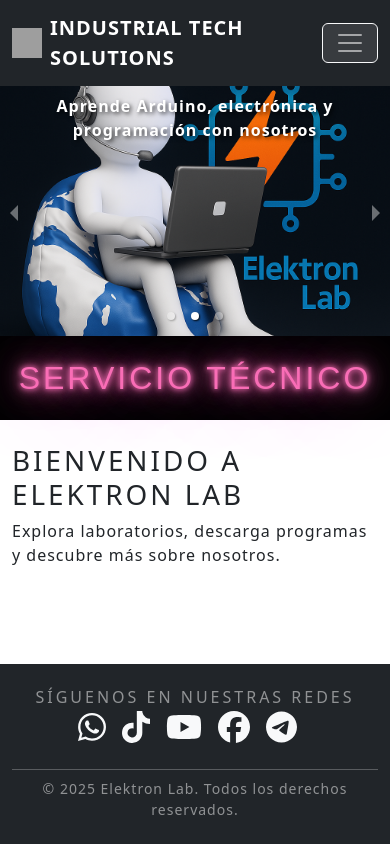
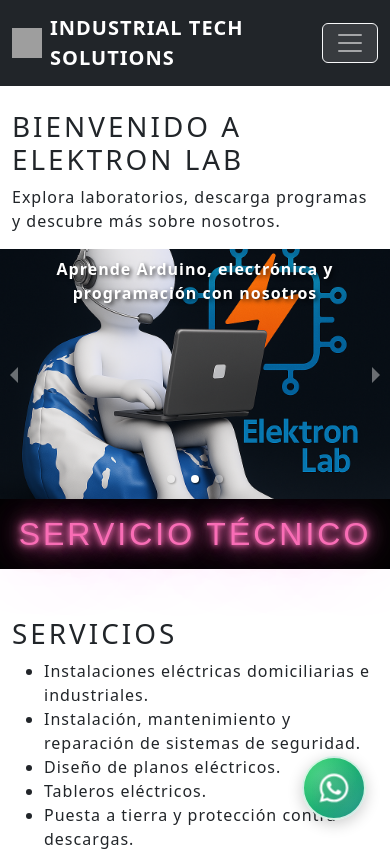
Before and after one commit to ElektronTools/elektronlab, a Next.js app: page / in a window 390 px wide. Before the commit the page ends 844 px from the top, so only its background shows below. Built offline with nearby package versions, Linux system fonts and the light colour scheme; grey boxes are pictures that could not be loaded.

Commit message:
NeonSingn1

```diff
--- a/components/Footer.js
+++ b/components/Footer.js
@@ -34,7 +34,7 @@
                   <FontAwesomeIcon icon={faTiktok} size="2x" />
                 </a>
               </li>
-              <li className="me-3">
+{/*               <li className="me-3">a
                 <a
                   href="https://www.youtube.com/@ElektronTools123"
                   className={`text-light ${styles.socialIcon}`}
@@ -44,7 +44,7 @@
                 >
                   <FontAwesomeIcon icon={faYoutube} size="2x" />
                 </a>
-              </li>
+              </li> */}
               <li className="me-3">
                 <a
                   href="https://www.facebook.com/profile.php?id=61557499266597&mibextid=ZbWKwL"
--- a/components/Layout.js
+++ b/components/Layout.js
@@ -1,8 +1,12 @@
+import { useRouter } from 'next/router';
 import Head from 'next/head';
 import Navbar from './Navbar';
 import Footer from './Footer';
 
 export default function Layout({ children, title = 'Elektron Lab', description = 'Soluciones Eléctricas y Tecnologías' }) {
+  const router = useRouter();
+  const showFooter = router.pathname === '/quienes-somos';
+
   return (
     <>
       <Head>
@@ -29,7 +33,7 @@
         <main className="flex-grow-1">
           {children}
         </main>
-        <Footer />
+        {showFooter && <Footer />}
       </div>
     </>
   );
--- /dev/null
+++ b/components/WhatsAppButton.js
@@ -0,0 +1,22 @@
+import React from 'react';
+import { FontAwesomeIcon } from '@fortawesome/react-fontawesome';
+import { faWhatsapp } from '@fortawesome/free-brands-svg-icons';
+import styles from '../styles/WhatsAppButton.module.css';
+
+const WhatsAppButton = () => {
+  const phoneNumber = '59169717553';
+  const message = 'Hola, me gustaría obtener más información sobre Elektron Lab';
+
+  const handleClick = () => {
+    const url = `https://wa.me/${phoneNumber}?text=${encodeURIComponent(message)}`;
+    window.open(url, '_blank');
+  };
+
+  return (
+    <div className={styles.whatsappButton} onClick={handleClick}>
+      <FontAwesomeIcon icon={faWhatsapp} className={styles.whatsappIcon} />
+    </div>
+  );
+};
+
+export default WhatsAppButton;
--- a/pages/_app.js
+++ b/pages/_app.js
@@ -1,5 +1,6 @@
 import 'bootstrap/dist/css/bootstrap.min.css';
 import '../styles/global.css';
+import WhatsAppButton from '../components/WhatsAppButton';
 
 import Layout from '../components/Layout';
 import { ErrorBoundary } from 'react-error-boundary';
@@ -18,6 +19,7 @@
     <ErrorBoundary FallbackComponent={ErrorFallback}>
       <Layout>
         <Component {...pageProps} />
+        <WhatsAppButton />
       </Layout>
     </ErrorBoundary>
   );
--- a/pages/index.js
+++ b/pages/index.js
@@ -2,6 +2,7 @@
 
 import ImageCarousel from '../components/ImageCarousel';
 import NeonSign from '../components/NeonSign';
+import { useRouter } from 'next/router';
 
 const slides = [
   {
@@ -19,14 +20,29 @@
 ];
 
 export default function Home() {
+  const router = useRouter();
+  const showFooter = ['/quienes-somos', '/contacto', '/servicios'].includes(router.pathname);
+
   return (
     <div>
-      <ImageCarousel slides={slides} />
-      <NeonSign />
       <div className="container mt-4">
         <h1>Bienvenido a Elektron Lab</h1>
         <p>Explora laboratorios, descarga programas y descubre más sobre nosotros.</p>
       </div>
+
+      <ImageCarousel slides={slides} />
+      <NeonSign />
+
+      <div className="container mt-5">
+        <h1>Servicios</h1>
+        <ul>
+          <li>Instalaciones eléctricas domiciliarias e industriales.</li>
+          <li>Instalación, mantenimiento y reparación de sistemas de seguridad.</li>
+          <li>Diseño de planos eléctricos.</li>
+          <li>Tableros eléctricos.</li>
+          <li>Puesta a tierra y protección contra descargas.</li>
+        </ul>
+      </div>
     </div>
   );
 }
--- a/styles/NeonSign.module.css
+++ b/styles/NeonSign.module.css
@@ -3,14 +3,14 @@
   display: flex;
   justify-content: center;
   align-items: center;
-  min-height: 10vh;
+  min-height: 8vh;
   margin: 0;
   padding: 1rem;
 }
 
 .neonText {
   font-family: 'Arial', sans-serif;
-  font-size: 4rem;
+  font-size: 1.5rem;
   text-align: center;
   margin: 0;
   animation: colorChange 1s infinite alternate;
--- /dev/null
+++ b/styles/WhatsAppButton.module.css
@@ -0,0 +1,143 @@
+.whatsappButton {
+  position: fixed;
+  bottom: 2rem;
+  right: 2rem;
+  width: 4.5rem;
+  height: 4.5rem;
+  background: linear-gradient(135deg, #25D366, #128C7E);
+  border-radius: 50%;
+  display: flex;
+  justify-content: center;
+  align-items: center;
+  cursor: pointer;
+  box-shadow: 0 4px 15px rgba(0, 0, 0, 0.2);
+  transition: all 0.3s cubic-bezier(0.4, 0, 0.2, 1);
+  z-index: 1000;
+  border: 2px solid rgba(255, 255, 255, 0.8);
+}
+
+.whatsappButton:hover {
+  transform: scale(1.1) translateY(-5px);
+  box-shadow: 0 8px 20px rgba(0, 0, 0, 0.3);
+  background: linear-gradient(135deg, #128C7E, #25D366);
+}
+
+.whatsappButton:active {
+  transform: scale(0.95);
+}
+
+.whatsappButton:hover .bubble {
+  animation: bubbleFloat 2s infinite;
+}
+
+.bubble {
+  position: absolute;
+  background: rgba(255, 255, 255, 0.2);
+  border-radius: 50%;
+  animation: bubbleFloat 3s infinite;
+}
+
+.bubble:nth-child(1) {
+  width: 20px;
+  height: 20px;
+  left: 10%;
+  top: 20%;
+  animation-delay: 0s;
+}
+
+.bubble:nth-child(2) {
+  width: 15px;
+  height: 15px;
+  right: 15%;
+  top: 40%;
+  animation-delay: 0.5s;
+}
+
+.bubble:nth-child(3) {
+  width: 10px;
+  height: 10px;
+  left: 20%;
+  bottom: 20%;
+  animation-delay: 1s;
+}
+
+@keyframes bubbleFloat {
+  0% {
+    transform: translateY(0) scale(1);
+    opacity: 0.2;
+  }
+  50% {
+    transform: translateY(-20px) scale(1.2);
+    opacity: 0.4;
+  }
+  100% {
+    transform: translateY(0) scale(1);
+    opacity: 0.2;
+  }
+}
+
+.whatsappIcon {
+  color: white;
+  font-size: 2.2rem;
+  animation: iconPulse 2s infinite;
+  filter: drop-shadow(0 2px 4px rgba(0, 0, 0, 0.2));
+  transition: transform 0.3s ease;
+}
+
+.whatsappButton:hover .whatsappIcon {
+  transform: rotate(10deg);
+}
+
+@keyframes iconPulse {
+  0% {
+    transform: scale(1);
+  }
+  50% {
+    transform: scale(1.1);
+  }
+  100% {
+    transform: scale(1);
+  }
+}
+
+/* Efecto de brillo */
+.whatsappButton::before {
+  content: '';
+  position: absolute;
+  top: 0;
+  left: 0;
+  right: 0;
+  bottom: 0;
+  background: radial-gradient(circle at 30% 30%, rgba(255, 255, 255, 0.2), transparent 60%);
+  border-radius: 50%;
+  z-index: 1;
+}
+
+.whatsappButton::after {
+  content: '';
+  position: absolute;
+  top: 0;
+  left: 0;
+  right: 0;
+  bottom: 0;
+  background: radial-gradient(circle at 70% 70%, rgba(255, 255, 255, 0.1), transparent 60%);
+  border-radius: 50%;
+  z-index: 1;
+}
+
+@media (max-width: 768px) {
+  .whatsappButton {
+    bottom: 1.5rem;
+    right: 1.5rem;
+    width: 4rem;
+    height: 4rem;
+  }
+
+  .whatsappIcon {
+    font-size: 2rem;
+  }
+
+  .bubble {
+    display: none;
+  }
+}
```
